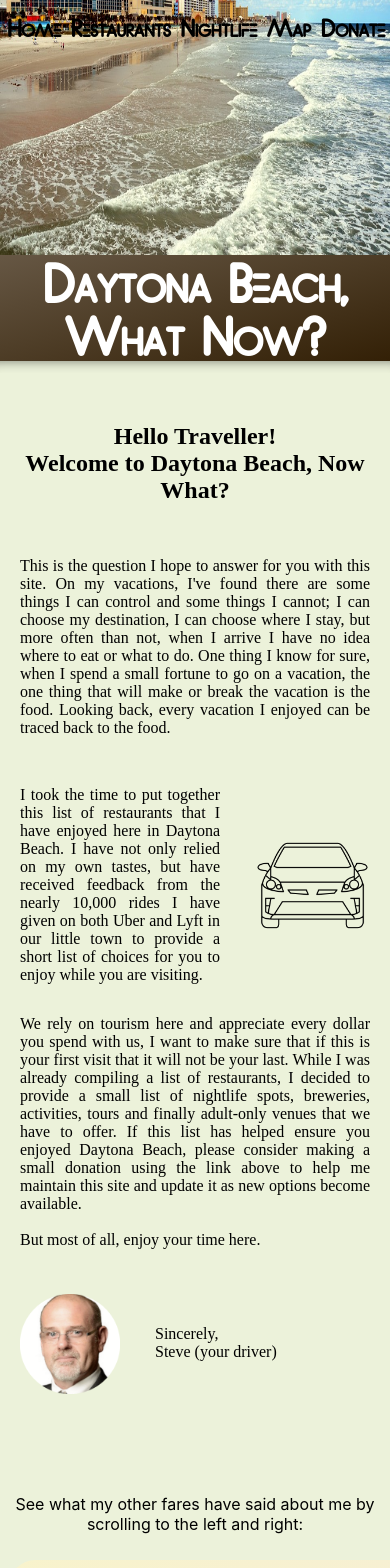
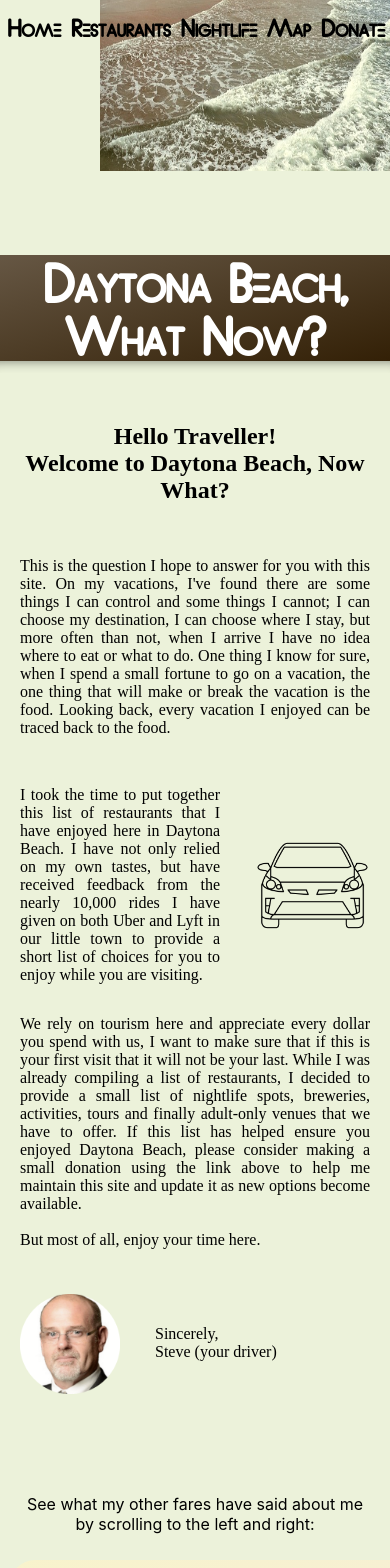
Before and after one commit to grundydarcey/DBWNClient, a React (Create React App) app: page / in a window 390 px wide. Shown: the top 1568 px of the page. Built offline with nearby package versions, Linux system fonts and the light colour scheme; no server answers; what react-google-maps would draw is missing.

Commit message:
mobile resize

```diff
--- a/src/Header/header.css
+++ b/src/Header/header.css
@@ -50,6 +50,7 @@ a {
   .nav {
     font-size: 10px;
     background-size: 100% 180%;
+    background-position: 100px -315px;
   }
 
   .nav p {
--- a/src/Landing Page/landing.css
+++ b/src/Landing Page/landing.css
@@ -73,4 +73,9 @@
   .landing {
     margin: 50px 20px 10px 20px;
   }
+
+  .uberratingtext {
+    margin-left: 20px;
+    margin-right: 20px;
+  }
 }
--- a/src/Landing Page/landing.js
+++ b/src/Landing Page/landing.js
@@ -37,7 +37,7 @@ export default class Landing extends Component {
 
       </section>
       <section className='uberrating'>
-      <p>See what my other fares have said about me by scrolling to the left and right:</p>
+      <p className='uberratingtext'>See what my other fares have said about me by scrolling to the left and right:</p>
     <div className="scrolling-wrapper">
       <div className="card"><h2>Late Night Hero</h2><img src={Star} alt='star' id='star'></img><img src={Star} alt='star' id='star'></img><img src={Star} alt='star' id='star'></img><img src={Star} alt='star' id='star'></img><img src={Star} alt='star' id='star'></img><p>"Man, I cannot thank you enough for that ride. Not many drivers would be so kind to do what you did."</p></div>
       <div className="card"><h2>All Star Driver</h2><img src={Star} alt='star' id='star'></img><img src={Star} alt='star' id='star'></img><img src={Star} alt='star' id='star'></img><img src={Star} alt='star' id='star'></img><img src={Star} alt='star' id='star'></img><p>Thank you today has been a long day and you being genuine was amazing !"</p></div>
--- a/src/Restaurant/restaurant.css
+++ b/src/Restaurant/restaurant.css
@@ -52,7 +52,8 @@
   }
 
   #icon {
-    height: 119px;
-    width: 180px;
+    height: 99px;
+    width: 150px;
+    margin: auto;
   }
 }
```
